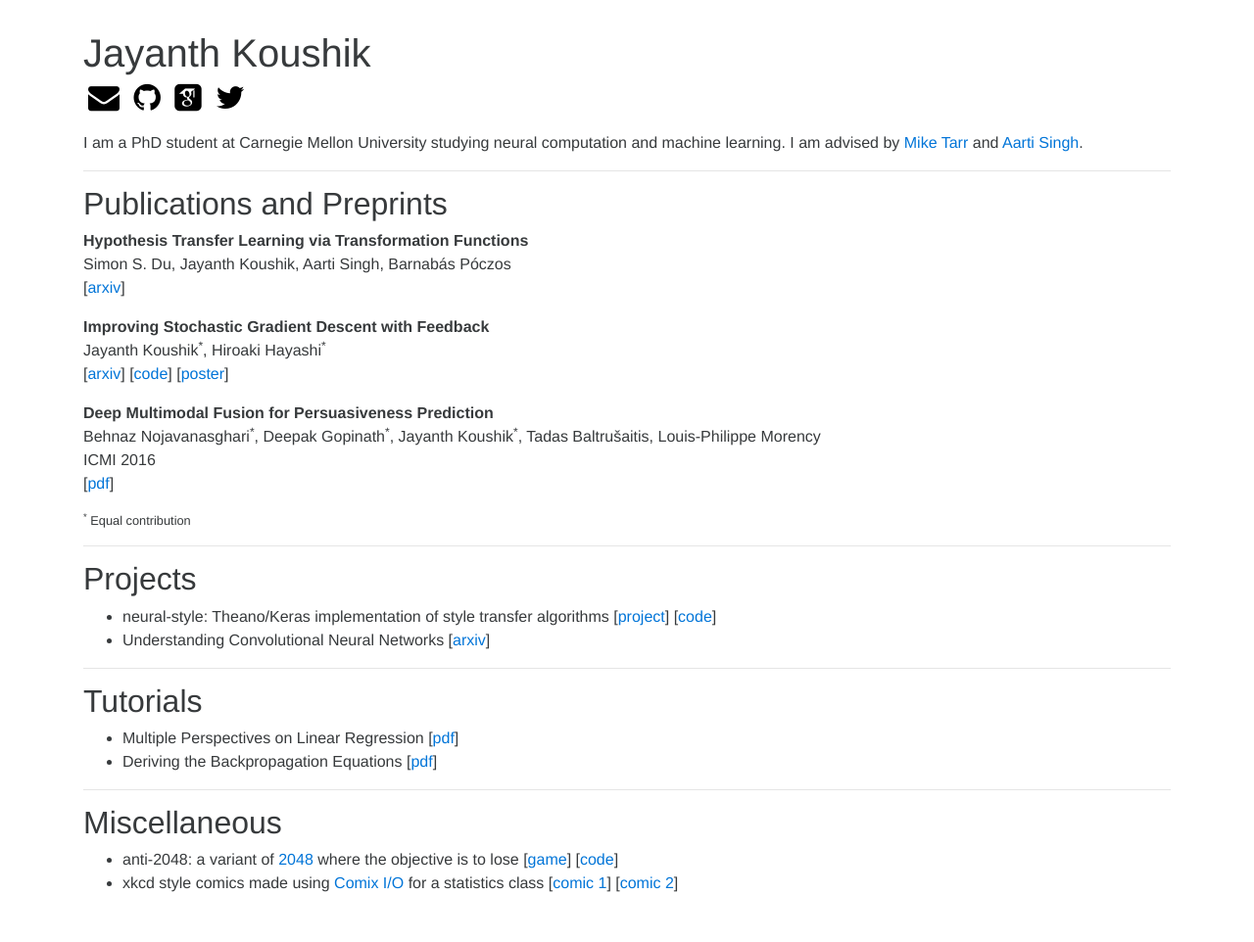
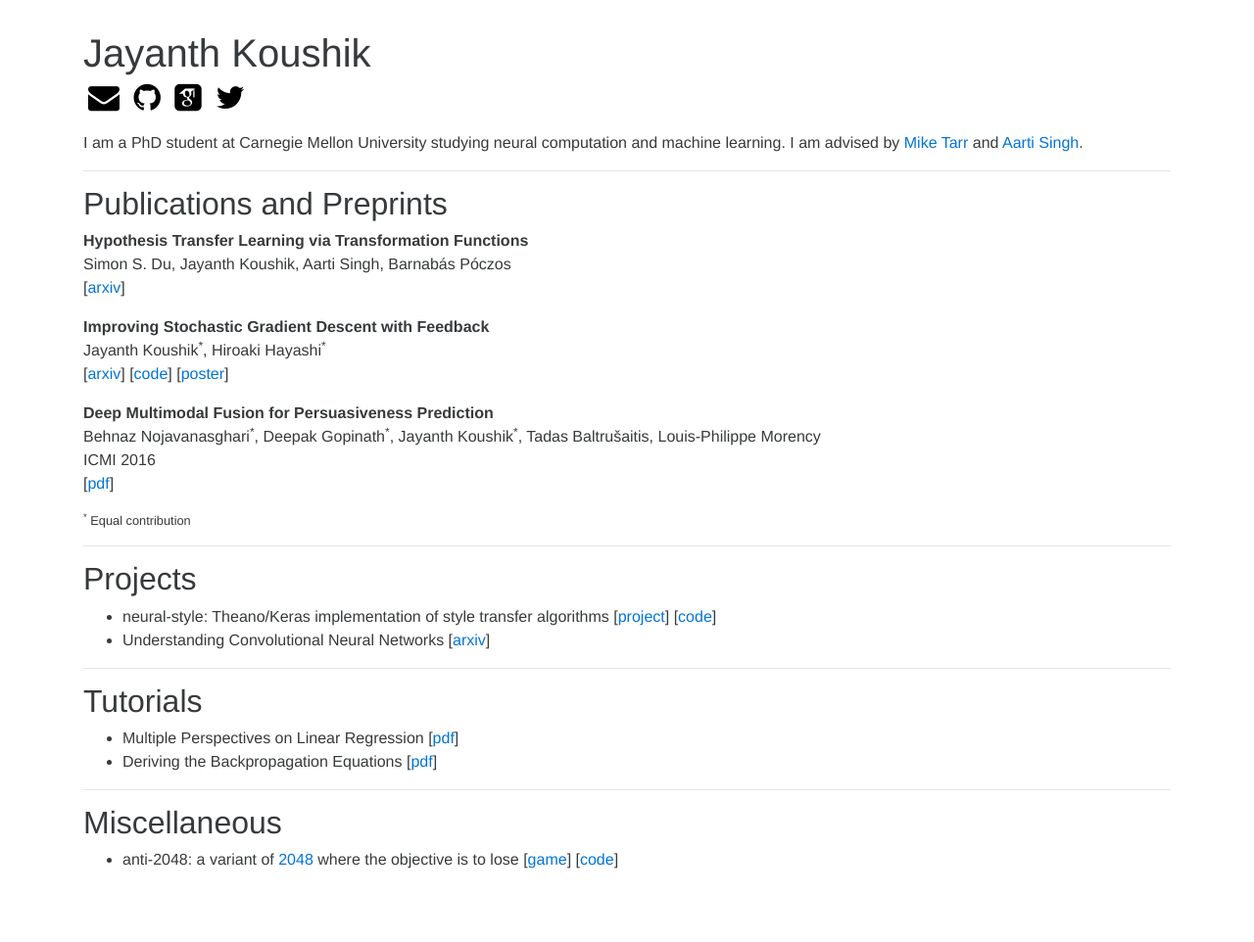
Before and after one commit to jayanthkoushik/jayanthkoushik.github.io, a Jekyll site: the page built from index.md, in a window 1280 px wide. Shown: the whole page at 98% size. Built offline with Jekyll 4.4.1, drawn with Linux system fonts in a browser that asks for light colours; some web fonts are replaced; after the commit the page ends 938 px from its top, so only the background shows below that.

Commit message:
Remove comics

```diff
--- a/_data/miscs.yml
+++ b/_data/miscs.yml
@@ -1,8 +1,3 @@
-- desc: 'xkcd style comics made using <a href="http://cmx.io">Comix I/O</a> for a statistics class'
-  links:
-    - comic 1: 'http://cmx.io/#66ff4674b15c12d0252bda4ee707b60a'
-    - comic 2: 'http://cmx.io/#9eba98e7d1a6bba5c220715411633b50'
-
 - desc: 'anti-2048: a variant of <a href="https://gabrielecirulli.github.io/2048/">2048</a> where the objective is to lose'
   links:
     - game: 'https://abhiskk.github.io/anti-2048/'
```
